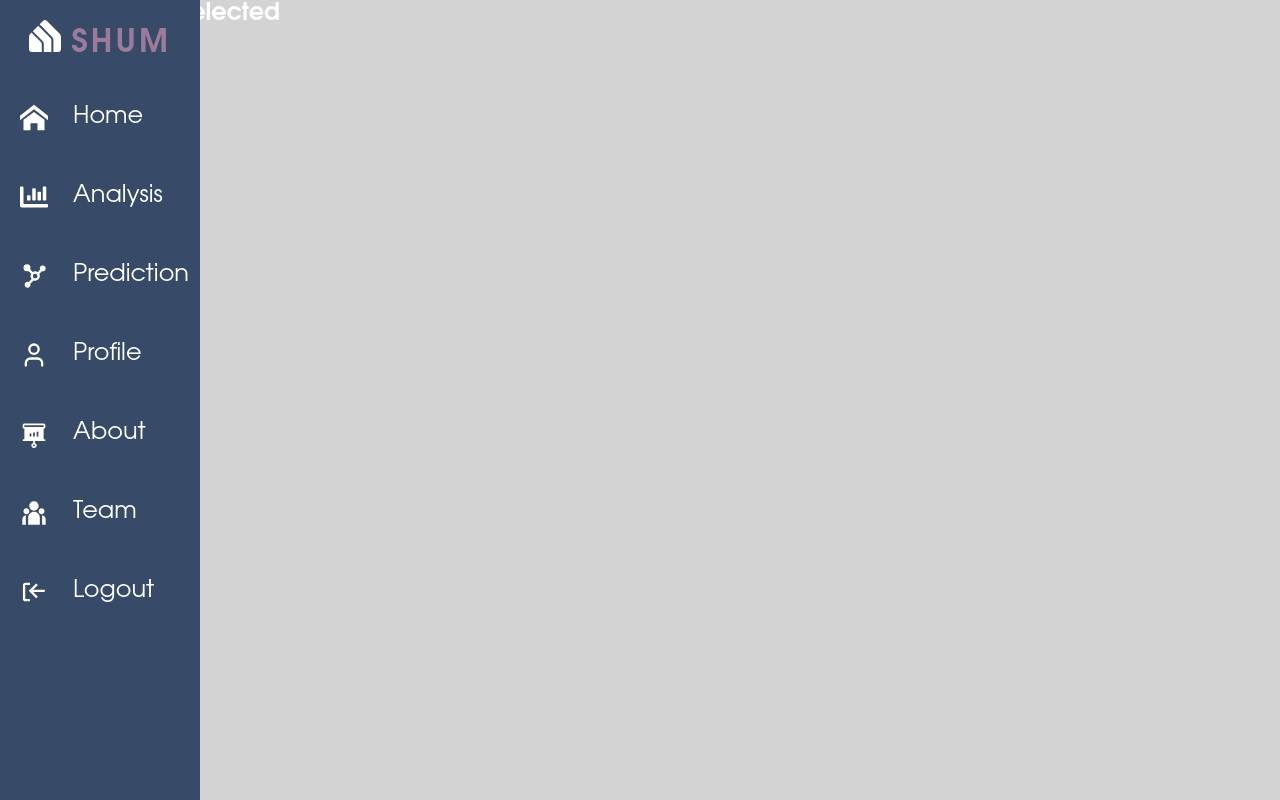
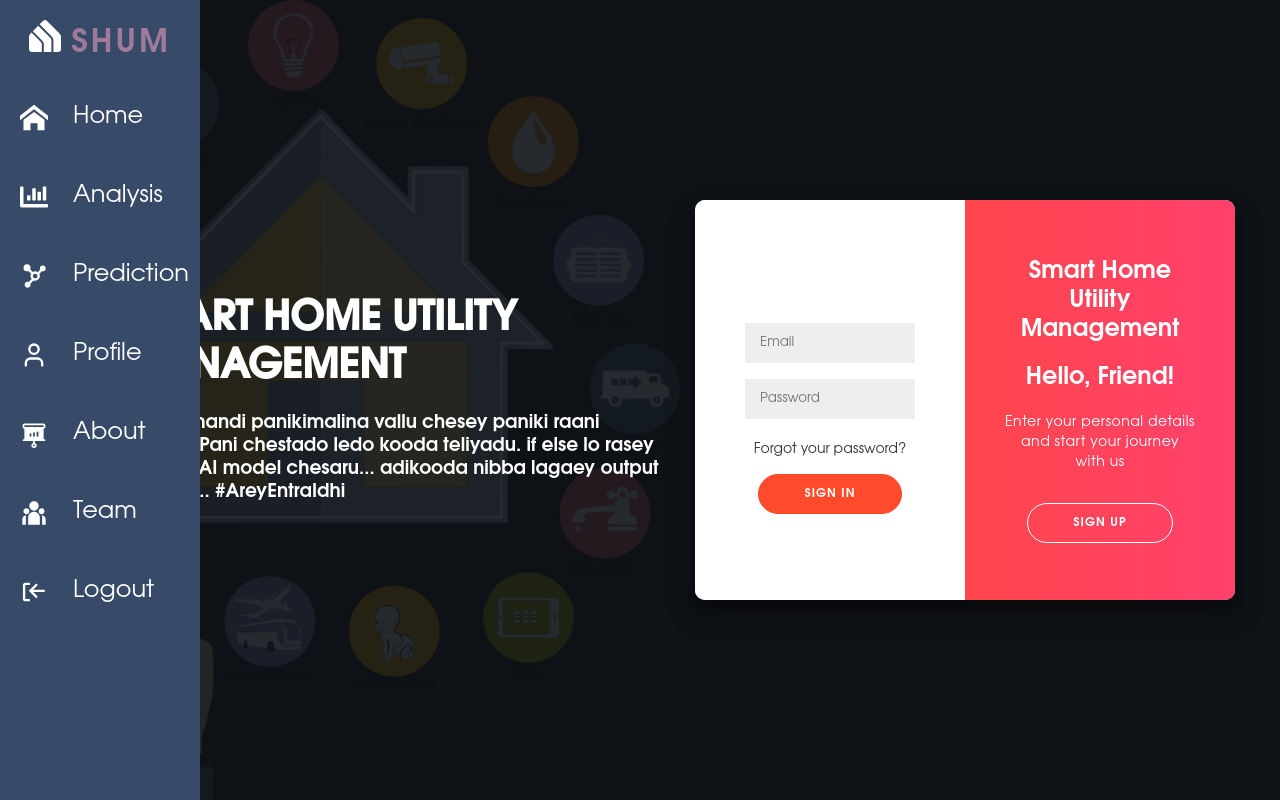
Before and after one commit to sheikabdulrafi/shum, a React (Vite) app: page / in a window 1280 px wide. Built offline with nearby package versions, Linux system fonts and the light colour scheme.

Commit message:
added authenticaiton form

```diff
--- a/package.json
+++ b/package.json
@@ -14,7 +14,8 @@
     "react-dom": "^18.3.1",
     "react-icons": "^5.3.0",
     "react-router-dom": "^6.26.1",
-    "sass": "^1.77.8"
+    "sass": "^1.77.8",
+    "styled-components": "^6.1.13"
   },
   "devDependencies": {
     "@eslint/js": "^9.9.0",
--- a/src/App.jsx
+++ b/src/App.jsx
@@ -1,13 +1,16 @@
-import "./Styles/styles.scss"
-import {BrowserRouter as Router, Routes, Route} from "react-router-dom"
-import Dashboard from "./Pages/Dashboard"
+import "./Styles/styles.scss";
+import { BrowserRouter as Router, Routes, Route } from "react-router-dom";
+import Dashboard from "./Pages/Dashboard";
+import SideBar from "./Components/SideBar";
+
 const App = () => {
   return (
     <Router>
+      <SideBar />
       <Routes>
         <Route path="/" element={<Dashboard />} />
       </Routes>
     </Router>
-  )
-}
+  );
+};
 export default App;
--- /dev/null
+++ b/src/Components/Auth.jsx
@@ -0,0 +1,61 @@
+import React, { useState } from "react";
+import * as Components from "./Components";
+import "../Styles/styles.scss";
+
+const AuthPage = () => {
+  const [signIn, setSignIn] = useState(true);
+
+  return (
+    <Components.Container>
+      <Components.SignUpContainer signingIn={signIn}>
+        <Components.Form>
+          <Components.Title>Create Account</Components.Title>
+          <Components.Input type="text" placeholder="Name" />
+          <Components.Input type="email" placeholder="Email" />
+          <Components.Input type="password" placeholder="Password" />
+          <Components.Button>Sign Up</Components.Button>
+        </Components.Form>
+      </Components.SignUpContainer>
+
+      <Components.SignInContainer signingIn={signIn}>
+        <Components.Form>
+          <Components.Title>Sign in</Components.Title>
+          <Components.Input type="email" placeholder="Email" />
+          <Components.Input type="password" placeholder="Password" />
+          <Components.Anchor href="#">Forgot your password?</Components.Anchor>
+          <Components.Button>Sign In</Components.Button>
+        </Components.Form>
+      </Components.SignInContainer>
+
+      <Components.OverlayContainer signingIn={signIn}>
+        <Components.Overlay signingIn={signIn}>
+          <Components.LeftOverlayPanel signingIn={signIn}>
+            <Components.Title>Smart Home Utility Management</Components.Title>{" "}
+            <br></br>
+            <Components.Title>Welcome Back!</Components.Title>
+            <Components.Paragraph>
+              To keep connected with us please login with your personal info
+            </Components.Paragraph>
+            <Components.GhostButton onClick={() => setSignIn(true)}>
+              Sign In
+            </Components.GhostButton>
+          </Components.LeftOverlayPanel>
+
+          <Components.RightOverlayPanel signingIn={signIn}>
+            <Components.Title>Smart Home Utility Management</Components.Title>{" "}
+            <br></br>
+            <Components.Title>Hello, Friend!</Components.Title>
+            <Components.Paragraph>
+              Enter your personal details and start your journey with us
+            </Components.Paragraph>
+            <Components.GhostButton onClick={() => setSignIn(false)}>
+              Sign Up
+            </Components.GhostButton>
+          </Components.RightOverlayPanel>
+        </Components.Overlay>
+      </Components.OverlayContainer>
+    </Components.Container>
+  );
+};
+
+export default AuthPage;
--- /dev/null
+++ b/src/Components/Components.jsx
@@ -0,0 +1,186 @@
+import styled from "styled-components";
+// const show = keyframes`
+//   0%, 49.99% {
+// 		opacity: 0;
+// 		z-index: 1;
+// 	}
+
+// 	50%, 100% {
+// 		opacity: 1;
+// 		z-index: 5;
+// 	}
+// `;
+
+// const hide = keyframes`
+//   0%, 49.99% {
+//     opacity: 1;
+//     z-index: 5;
+//   }
+
+//   50%, 100% {
+//     opacity: 0;
+//     z-index: 1;
+//   }
+// `
+
+export const Container = styled.div`
+  background-color: #fff;
+  border-radius: 10px;
+  box-shadow: 0 14px 28px rgba(0, 0, 0, 0.25), 0 10px 10px rgba(0, 0, 0, 0.22);
+  position: relative;
+  overflow: hidden;
+  width: 678px;
+  max-width: 100%;
+  min-height: 400px;
+`;
+
+export const SignUpContainer = styled.div`
+  position: absolute;
+  top: 0;
+  height: 100%;
+  transition: all 0.6s ease-in-out;
+  left: 0;
+  width: 50%;
+  opacity: 0;
+  z-index: 1;
+  ${(props) =>
+    props.signingIn !== true
+      ? `
+  transform: translateX(100%);
+	opacity: 1;
+	z-index: 5;
+	`
+      : null}
+`;
+
+export const SignInContainer = styled.div`
+  position: absolute;
+  top: 0;
+  height: 100%;
+  transition: all 0.6s ease-in-out;
+  left: 0;
+  width: 50%;
+  z-index: 2;
+  ${(props) =>
+    props.signingIn !== true ? `transform: translateX(100%);` : null}
+`;
+
+export const Form = styled.form`
+  background-color: #ffffff;
+  display: flex;
+  align-items: center;
+  justify-content: center;
+  flex-direction: column;
+  padding: 0 50px;
+  height: 100%;
+  text-align: center;
+`;
+
+export const Title = styled.h1`
+  font-weight: bold;
+  margin: 0;
+`;
+
+export const Input = styled.input`
+  background-color: #eee;
+  border: none;
+  padding: 12px 15px;
+  margin: 8px 0;
+  width: 100%;
+`;
+
+export const Button = styled.button`
+  border-radius: 20px;
+  border: 1px solid #ff4b2b;
+  background-color: #ff4b2b;
+  color: #ffffff;
+  font-size: 12px;
+  font-weight: bold;
+  padding: 12px 45px;
+  letter-spacing: 1px;
+  text-transform: uppercase;
+  transition: transform 80ms ease-in;
+  &:active {
+    transform: scale(0.95);
+  }
+  &:focus {
+    outline: none;
+  }
+`;
+
+export const GhostButton = styled(Button)`
+  background-color: transparent;
+  border-color: #ffffff;
+`;
+
+export const Anchor = styled.a`
+  color: #333;
+  font-size: 14px;
+  text-decoration: none;
+  margin: 15px 0;
+`;
+
+export const OverlayContainer = styled.div`
+  position: absolute;
+  top: 0;
+  left: 50%;
+  width: 50%;
+  height: 100%;
+  overflow: hidden;
+  transition: transform 0.6s ease-in-out;
+  z-index: 100;
+  ${(props) =>
+    props.signingIn !== true ? `transform: translateX(-100%);` : null}
+`;
+
+export const Overlay = styled.div`
+  background: #ff416c;
+  background: -webkit-linear-gradient(to right, #ff4b2b, #ff416c);
+  background: linear-gradient(to right, #ff4b2b, #ff416c);
+  background-repeat: no-repeat;
+  background-size: cover;
+  background-position: 0 0;
+  color: #ffffff;
+  position: relative;
+  left: -100%;
+  height: 100%;
+  width: 200%;
+  transform: translateX(0);
+  transition: transform 0.6s ease-in-out;
+  ${(props) =>
+    props.signingIn !== true ? `transform: translateX(50%);` : null}
+`;
+
+export const OverlayPanel = styled.div`
+  position: absolute;
+  display: flex;
+  align-items: center;
+  justify-content: center;
+  flex-direction: column;
+  padding: 0 40px;
+  text-align: center;
+  top: 0;
+  height: 100%;
+  width: 50%;
+  transform: translateX(0);
+  transition: transform 0.6s ease-in-out;
+`;
+
+export const LeftOverlayPanel = styled(OverlayPanel)`
+  transform: translateX(-20%);
+  ${(props) => (props.signingIn !== true ? `transform: translateX(0);` : null)}
+`;
+
+export const RightOverlayPanel = styled(OverlayPanel)`
+  right: 0;
+  transform: translateX(0);
+  ${(props) =>
+    props.signingIn !== true ? `transform: translateX(20%);` : null}
+`;
+export const Paragraph = styled.p`
+  font-size: 14px;
+  font-weight: 100;
+  line-height: 20px;
+  letter-spacing: 0.5px;
+  margin: 20px 0 30px;
+`;
--- a/src/Components/Home.jsx
+++ /dev/null
@@ -1,5 +0,0 @@
-const Home = () => {
-  return <div>Home</div>;
-};
-
-export default Home;
--- a/src/Pages/Dashboard.jsx
+++ b/src/Pages/Dashboard.jsx
@@ -1,15 +1,23 @@
 import React from "react";
-import SideBar from "../Components/SideBar";
-import Home from "../Components/Home";
+import AuthPage from "../Components/Auth";
+import bgimage from "../assets/bgimage.png";
 
 const Dashboard = ({ selected }) => {
   return (
-    <>
-      <SideBar />
-      <section>
-        {selected === "home" ? <Home /> : <h1>Nothing Selected</h1>}
-      </section>
-    </>
+    <section className="Authentication">
+      <img src={bgimage} className="bgImage" />
+      <div>
+        <h1 className="titleData">Smart Home Utility Management</h1>
+        <h3>
+          Konthamandi panikimalina vallu chesey paniki raani project. Pani
+          chestado ledo kooda teliyadu. if else lo rasey code ki AI model
+          chesaru... adikooda nibba lagaey output isthundi... #AreyEntraIdhi
+        </h3>
+      </div>
+      <div className="form">
+        <AuthPage />
+      </div>
+    </section>
   );
 };
 
--- a/src/Styles/styles.scss
+++ b/src/Styles/styles.scss
@@ -17,7 +17,6 @@ body {
 section {
   width: 100vw;
   height: 100vh;
-  background-color: lightgray;
   padding-left: 80px;
 }
 
@@ -110,3 +109,34 @@ nav {
     }
   }
 }
+
+.Authentication {
+  display: flex;
+  flex-direction: row;
+  gap: 30px;
+  justify-content: center;
+  align-items: center;
+
+  > div {
+    width: 45%;
+  }
+
+  .titleData {
+    font-size: 2.5rem;
+    text-transform: uppercase;
+    color: white;
+    margin-bottom: 20px;
+    font-weight: 900;
+  }
+
+  .bgImage {
+    height: 100%;
+    width: auto;
+    position: absolute;
+    top: 50%;
+
+    transform: translate(-50%, -50%);
+    z-index: -10;
+    opacity: 0.1;
+  }
+}
```
Also changed, not shown: src/assets/bgimage.png (added), 1 other file (tests, documents, lock files or other folders).
